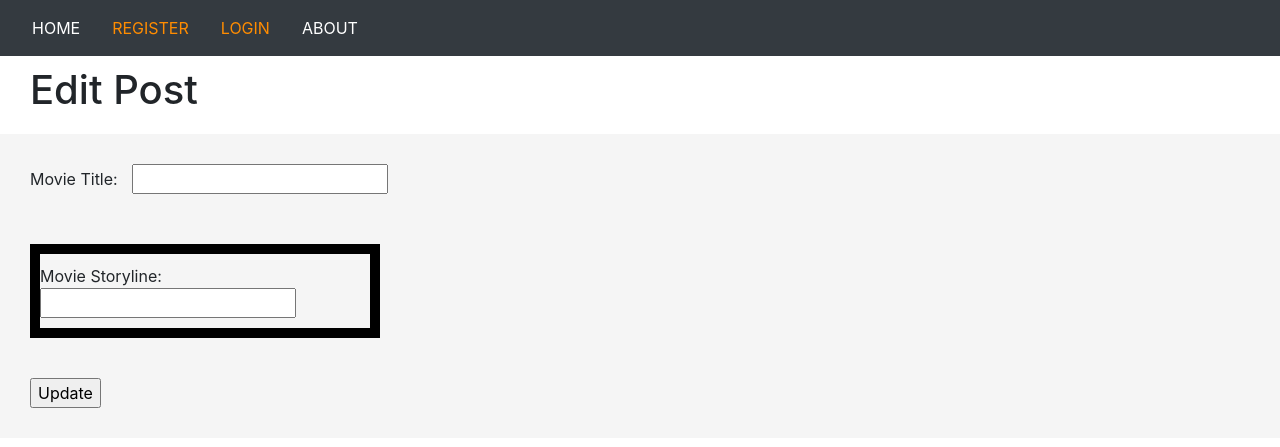
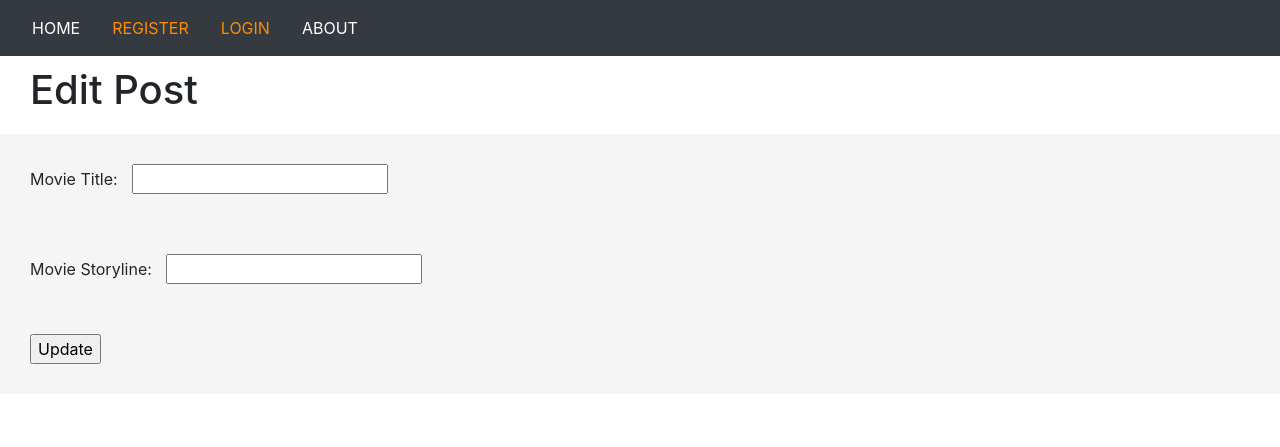
Before and after one commit to tadasbytautas/Favorite_Movie_Project, a Flask app: template templates/postedit.html in a window 1280 px wide. Shown: the top 447 px of the page. Run offline with Flask 2, Linux system fonts and the light colour scheme; the template is opened without the code that fills it: values that come from a table or form of the project are taken from there, others are empty; parts of the project's set-up code (start-up, migrations or seed data) failed here and were passed over; some libraries are stand-ins or nearby versions.

Commit message:
playing with box class

```diff
--- a/templates/postedit.html
+++ b/templates/postedit.html
@@ -17,11 +17,11 @@
                 {% endif %}
             </div>
             <br>
-            <div class="form-group box">
+            <div class="form-group">
                 {{ form.content.label }}
                 {{ form.content }}
                 {% if form.content.errors %}
-                <div class="error">
+                <div class="error box">
                     {% for error in form.content.errors %}
                         <span>{{ error }}</span>
                     {% endfor %}
```
